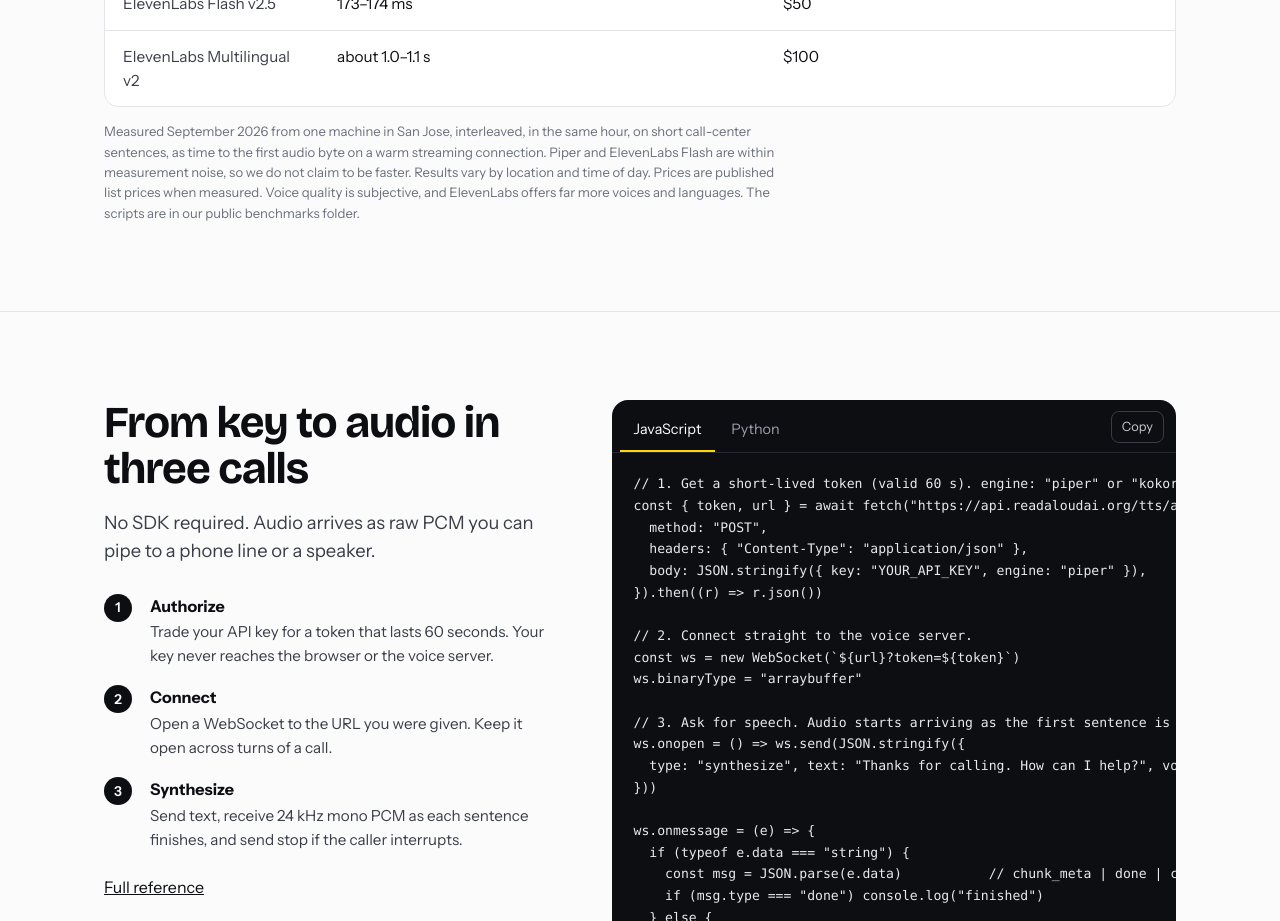
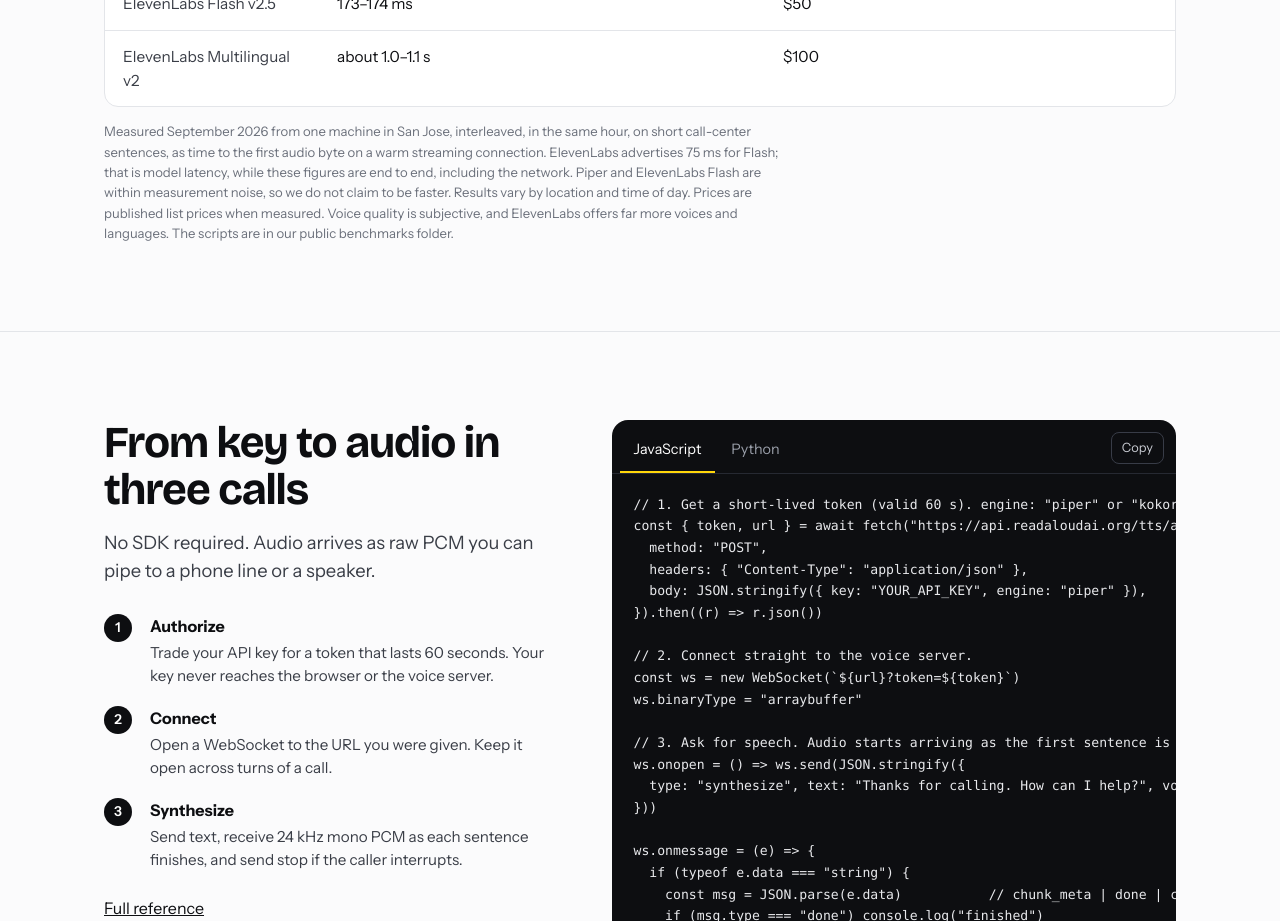
Before and after one commit to tsushanth/ListenAI, a Next.js app in the folder web/: page / in a window 1280 px wide. Shown: the part 1940-2861 px from the top of the page. Built offline with nearby package versions, Linux system fonts and the light colour scheme.

Commit message:
Benchmark note: ElevenLabs' 75 ms is model latency, ours is end to end
Co-Authored-By: Claude Sonnet 5 <noreply@anthropic.com>

```diff
--- a/web/src/app/page.tsx
+++ b/web/src/app/page.tsx
@@ -71,7 +71,7 @@ export default function Home() {
             </div>
             <p className="ra-small" style={{ marginTop: 14 }}>
               Measured September 2026 from one machine in San Jose, interleaved, in the same hour, on short call-center sentences, as time to the
-              first audio byte on a warm streaming connection. Piper and ElevenLabs Flash are within measurement noise, so we do not claim to be
+              first audio byte on a warm streaming connection. ElevenLabs advertises 75 ms for Flash; that is model latency, while these figures are end to end, including the network. Piper and ElevenLabs Flash are within measurement noise, so we do not claim to be
               faster. Results vary by location and time of day. Prices are published list prices when measured. Voice quality is subjective, and
               ElevenLabs offers far more voices and languages. The scripts are in our{' '}
               <a href="https://github.com/tsushanth/realtime-tts/tree/main/benchmarks">public benchmarks folder</a>.
```
